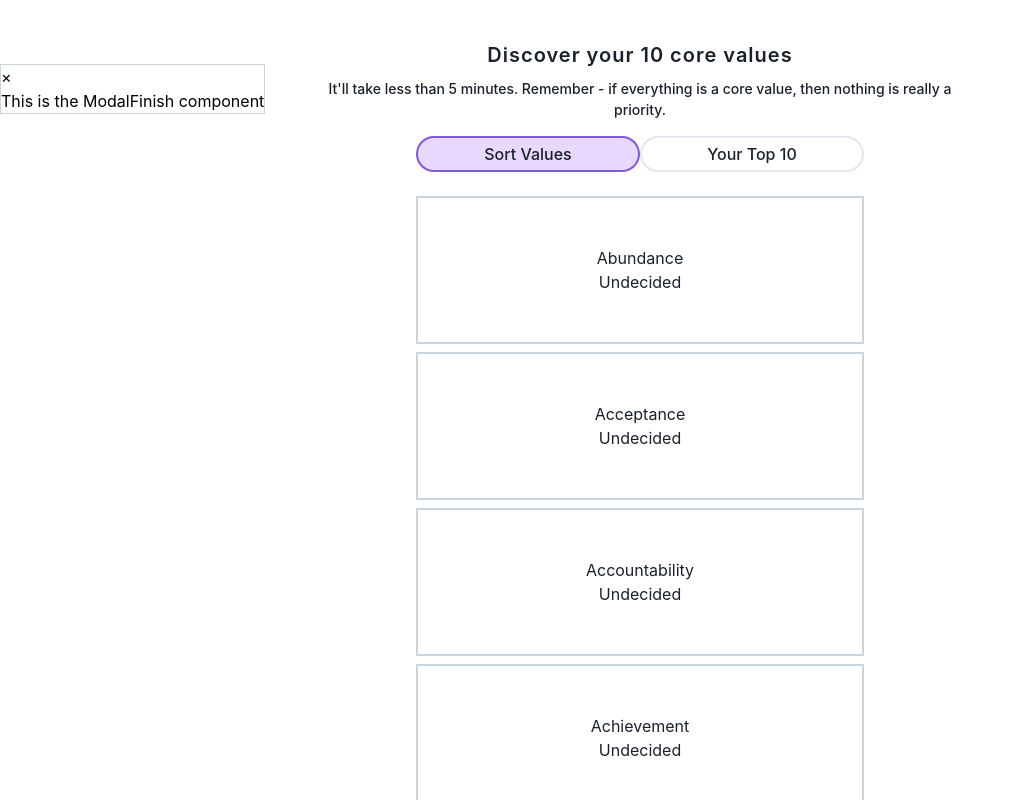
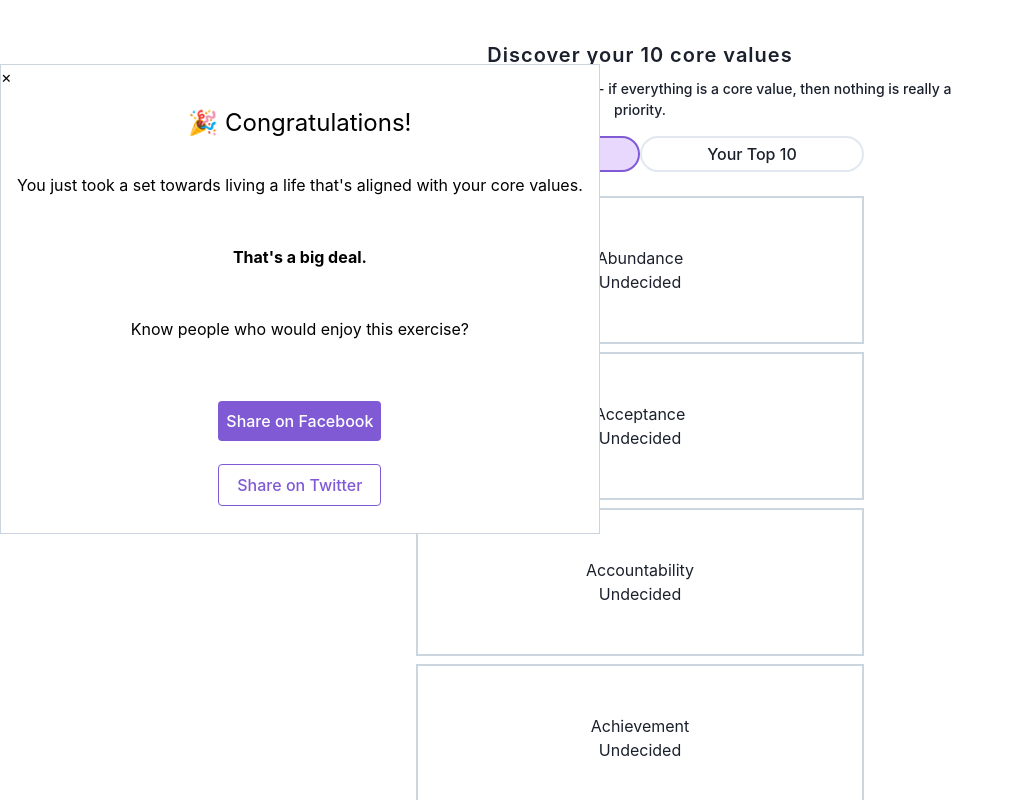
Before and after one commit to kyrelldixon/values, a React (Create React App) app: page / in a window 1280 px wide. Shown: the top 800 px of the page, without its empty margins (0-1014 px from the left). Built offline with nearby package versions, Linux system fonts and the light colour scheme.

Commit message:
Finished modal inner

```diff
--- a/src/components/ModalFinish.js
+++ b/src/components/ModalFinish.js
@@ -1,7 +1,19 @@
 import React from 'react';
+import Button from './Button';
 
 const ModalFinish = () => (
-  <p>This is the ModalFinish component</p>
+  <div className="flex flex-col items-center justify-center max-w-full p-4">
+    <h2 className="text-2xl mb-4">
+      <span role="img" aria-label="party popper">🎉</span> Congratulations!
+    </h2>
+    <p className="text-center my-4">You just took a set towards living a life that's aligned with your core values.</p>
+    <p className="font-bold mt-8 mb-12">That's a big deal.</p>
+    <p className="mb-12">Know people who would enjoy this exercise?</p>
+    <div className="h-32 flex flex-col justify-around">
+      <Button primary>Share on Facebook</Button>
+      <Button secondary>Share on Twitter</Button>
+    </div>
+  </div>
 );
 
 export default ModalFinish;
```
